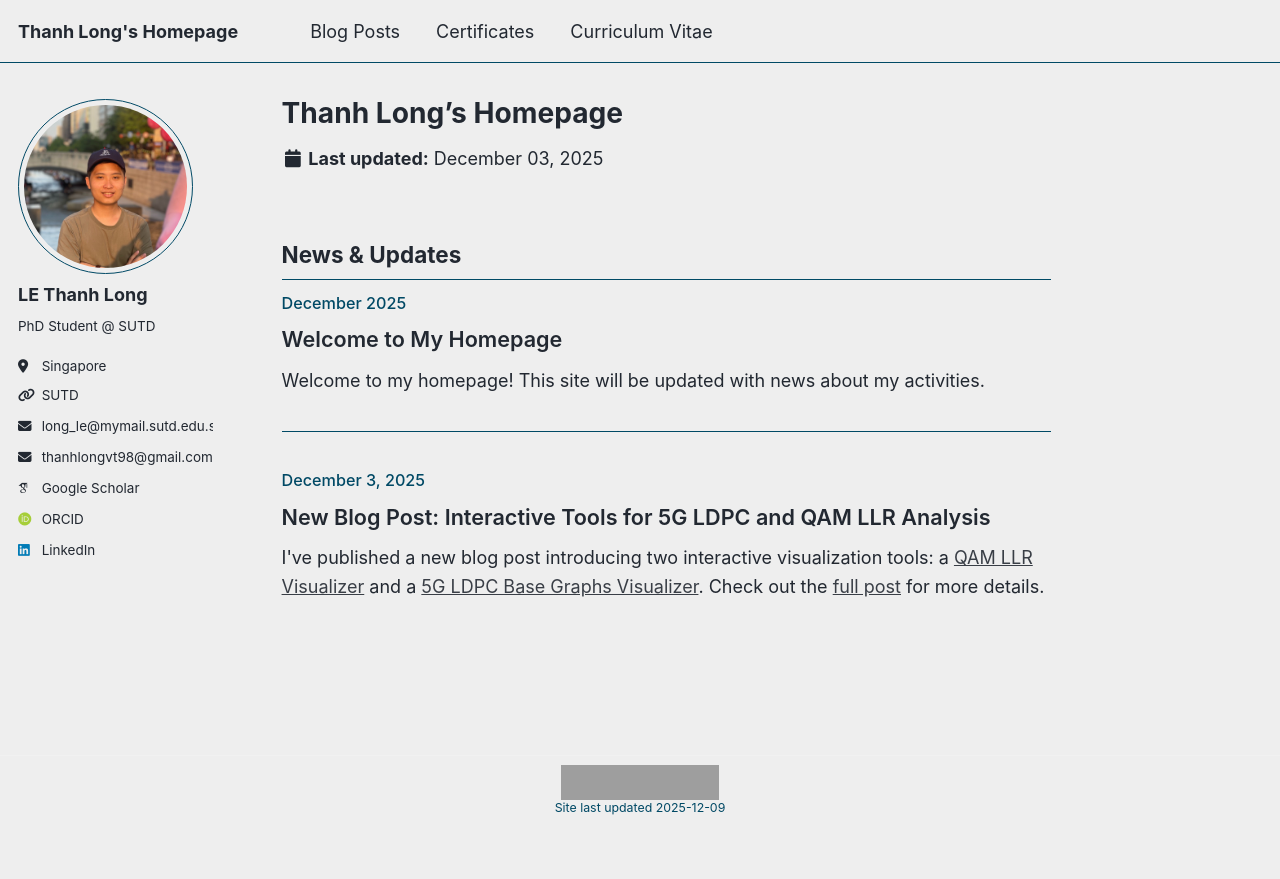
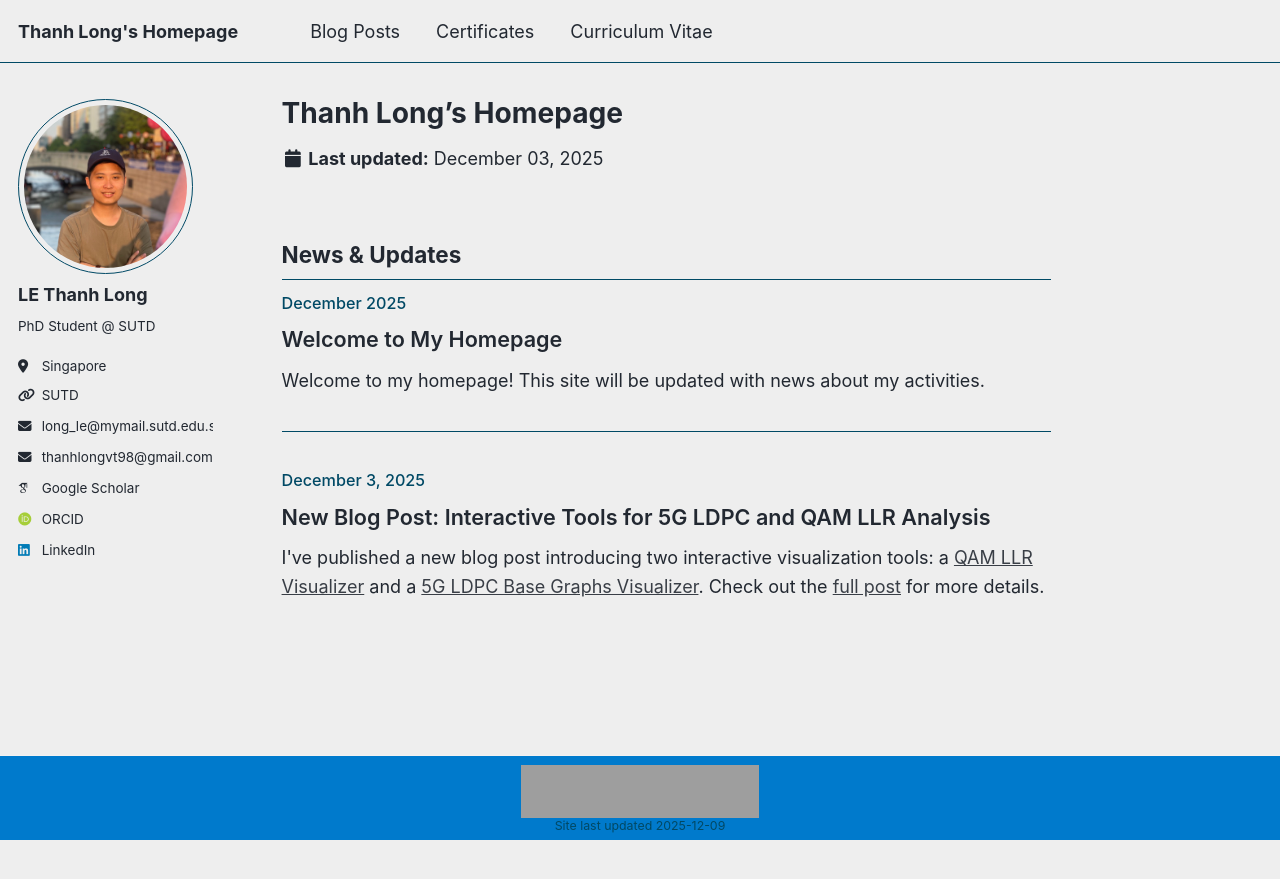
Before and after one commit to thanhlongvt98/thanhlongvt98.github.io, a Jekyll site: the page built from _pages/about.md, in a window 1280 px wide and 962 px high. Shown: the top 879 px of the window. Built offline with Jekyll 4.4.1, drawn with Linux system fonts in a browser that asks for light colours; some web fonts are replaced; a script bundle is joined from its source files by our own code; library files that are not in the unit come from our copies; grey boxes are pictures that could not be loaded.

Commit message:
add flag counter

```diff
--- a/_sass/layout/_footer.scss
+++ b/_sass/layout/_footer.scss
@@ -4,7 +4,7 @@
 
 .page__footer {
   @include clearfix;
-  background-color: var(--global-bg-color);
+  background-color: #007ACC;
   color: var(--global-text-color-light);
 
   width: 100%;
@@ -117,8 +117,8 @@
 
     img {
       width: auto;
-      max-width: 600px;
-      height: 35px;
+      max-width: 900px;
+      height: 53px;
       display: block;
       margin: 0 auto;
       object-fit: contain;
```
